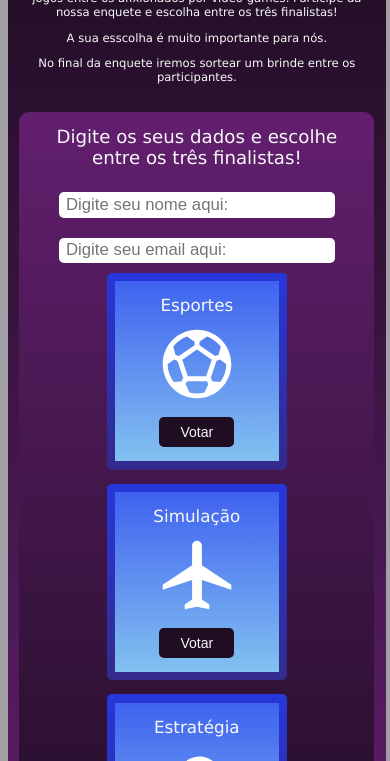
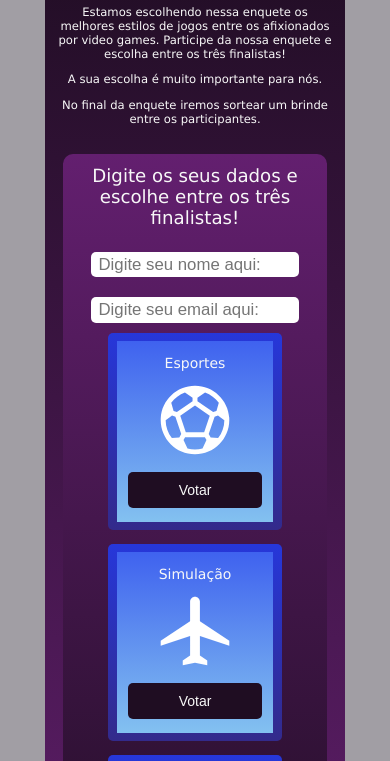
Before and after one commit to GabeOliver203/BootcampDevJr-Projeto-Games-Lovers, a plain HTML site: page Index.html in a window 390 px wide. Shown: the part 92-853 px from the top of the page. Drawn offline with nearby package versions, Linux system fonts and the light colour scheme.

Commit message:
closes #10 - responsividade

```diff
--- a/Index.html
+++ b/Index.html
@@ -23,7 +23,7 @@
             <div class="primary-text">
                 Estamos escolhendo nessa enquete os melhores estilos de jogos entre os afixionados por
                 video games. Participe da nossa enquete e escolha entre os três finalistas!<br>
-                <p>A sua esscolha é muito importante para nós.</p>
+                <p>A sua escolha é muito importante para nós.</p>
                 No final da enquete iremos sortear um brinde entre os participantes.
             </div>
 
--- a/style.css
+++ b/style.css
@@ -54,6 +54,7 @@ footer
     padding: 1rem;
     color: #f8f8f8;
     border-radius: 10px;
+    margin: 0 0.6rem;
 }
 
 .opt-text
@@ -83,22 +84,26 @@ footer
     color: #f8f8f8 ;
     text-align: center;
     padding: 1rem 1rem;
+
 }
 
-.sub-opt object {
-    width: 7rem;
+.sub-opt object
+{
+    width: 100%;
     height: 7rem;
 }
 
 button
 {
-    Padding: 0.5rem 1.5rem;
+    padding: 0.7rem 0;
     color: #f8f8f8;
     font-size: 1rem;
     border-radius: 5px;
     border: none;
     background-color: #1f0d22;
     cursor: pointer;
+    width: 100%;
+
 }
 
 button:hover
@@ -144,7 +149,8 @@ input:focus
 
     .container
     {
-        width: 95%;
+        width: 75%;
+        padding: 0.7rem;
     }
 
     .opt-text
@@ -167,11 +173,25 @@ input:focus
         margin-bottom: 1rem;
         text-align: center;
         display: table-column;
-        width: 50%;
+        width: 65%;
         margin: 0 auto;
         margin-bottom: 1rem;
         display: block;
-        width: 50%;
     }
 
+    .sub-container
+    {
+    background: linear-gradient(to top,#1f0d22 , #631f6f);
+    width: auto;
+    padding: 0.8rem 0.8rem;
+    color: #f8f8f8;
+    border-radius: 10px;
+    }
+
+    .sub-opt
+    {
+        font-size: 1rem;
+        padding: 1rem 0.8rem;
+
+    }
 }
```
